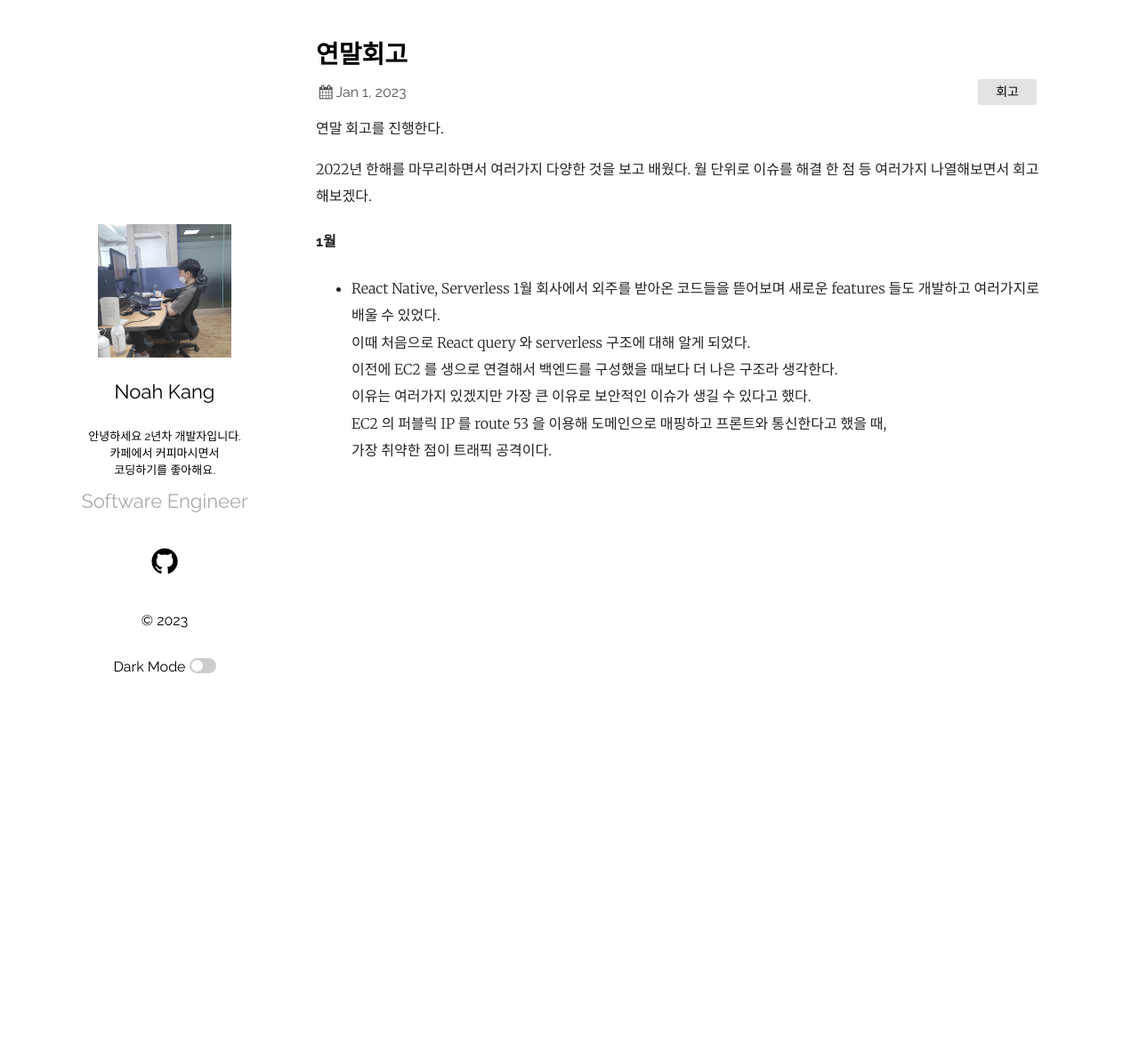
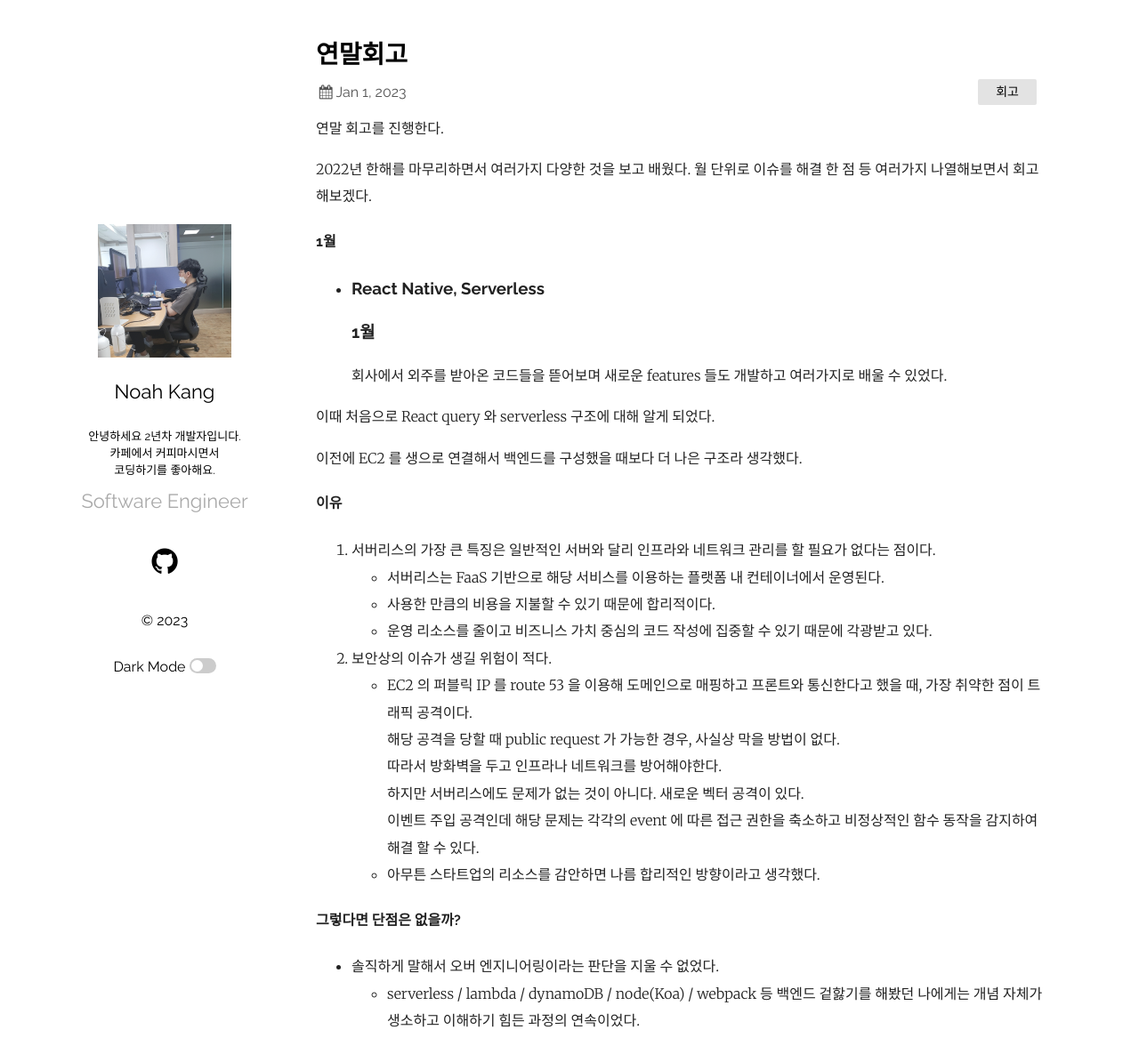
Before and after one commit to Knoa0405/Knoa0405.github.io, a Jekyll site: the page built from _posts/2023-01-01-연말회고.markdown, in a window 1280 px wide and 1208 px high. Shown: the top 1194 px of the window at 89% size. Built offline with Jekyll 4.4.1, drawn with Linux system fonts in a browser that asks for light colours.

Commit message:
update post

```diff
--- a/_posts/2023-01-01-연말회고.markdown
+++ b/_posts/2023-01-01-연말회고.markdown
@@ -9,10 +9,28 @@ categories: 회고
 월 단위로 이슈를 해결 한 점 등 여러가지 나열해보면서 회고해보겠다.
 
 #### 1월
-- React Native, Serverless
-1월 회사에서 외주를 받아온 코드들을 뜯어보며 새로운 features 들도 개발하고 여러가지로 배울 수 있었다.
-이때 처음으로 React query 와 serverless 구조에 대해 알게 되었다.
-이전에 EC2 를 생으로 연결해서 백엔드를 구성했을 때보다 더 나은 구조라 생각한다.
-이유는 여러가지 있겠지만 가장 큰 이유로 보안적인 이슈가 생길 수 있다고 했다.
-EC2 의 퍼블릭 IP 를 route 53 을 이용해 도메인으로 매핑하고 프론트와 통신한다고 했을 때,
-가장 취약한 점이 트래픽 공격이다.
+- ### React Native, Serverless
+### **1월**
+회사에서 외주를 받아온 코드들을 뜯어보며 새로운 features 들도 개발하고 여러가지로 배울 수 있었다.
+
+ 이때 처음으로 React query 와 serverless 구조에 대해 알게 되었다.
+
+이전에 EC2 를 생으로 연결해서 백엔드를 구성했을 때보다 더 나은 구조라 생각했다.
+
+#### **이유**
+  1. 서버리스의 가장 큰 특징은 일반적인 서버와 달리 인프라와 네트워크 관리를 할 필요가 없다는 점이다.
+   - 서버리스는 FaaS 기반으로 해당 서비스를 이용하는 플랫폼 내 컨테이너에서 운영된다.
+   - 사용한 만큼의 비용을 지불할 수 있기 때문에 합리적이다.
+   - 운영 리소스를 줄이고 비즈니스 가치 중심의 코드 작성에 집중할 수 있기 때문에 각광받고 있다.
+
+  2.  보안상의 이슈가 생길 위험이 적다.
+   - EC2 의 퍼블릭 IP 를 route 53 을 이용해 도메인으로 매핑하고 프론트와 통신한다고 했을 때, 가장 취약한 점이 트래픽 공격이다.
+   해당 공격을 당할 때 public request 가 가능한 경우, 사실상 막을 방법이 없다.
+   따라서 방화벽을 두고 인프라나 네트워크를 방어해야한다.
+     하지만 서버리스에도 문제가 없는 것이 아니다. 새로운 벡터 공격이 있다.
+     이벤트 주입 공격인데 해당 문제는 각각의 event 에 따른 접근 권한을 축소하고 비정상적인 함수 동작을 감지하여 해결 할 수 있다.
+   - 아무튼 스타트업의 리소스를 감안하면 나름 합리적인 방향이라고 생각했다.
+
+#### 그렇다면 단점은 없을까?
+- 솔직하게 말해서 오버 엔지니어링이라는 판단을 지울 수 없었다.
+  - serverless / lambda / dynamoDB / node(Koa) / webpack 등 백엔드 겉핧기를 해봤던 나에게는 개념 자체가 생소하고 이해하기 힘든 과정의 연속이었다.
```
Also changed, not shown: 1 other file.
